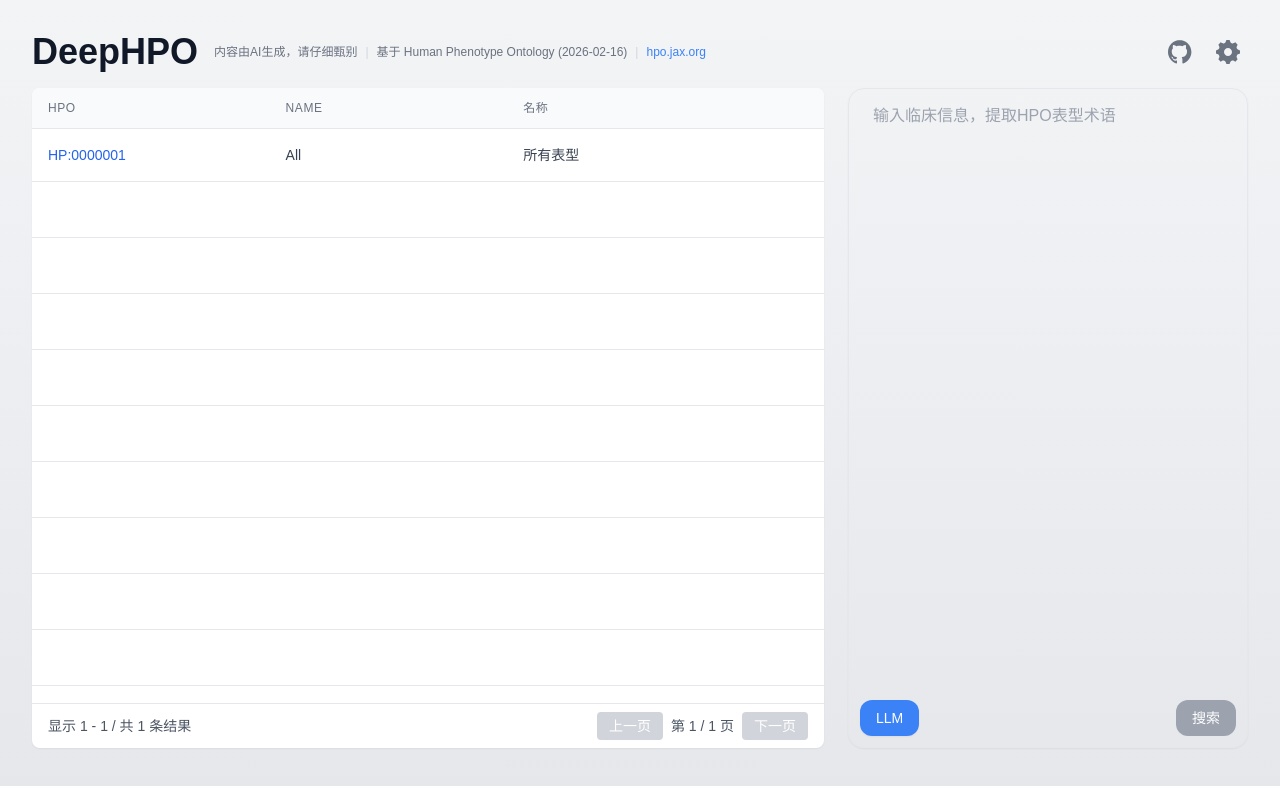
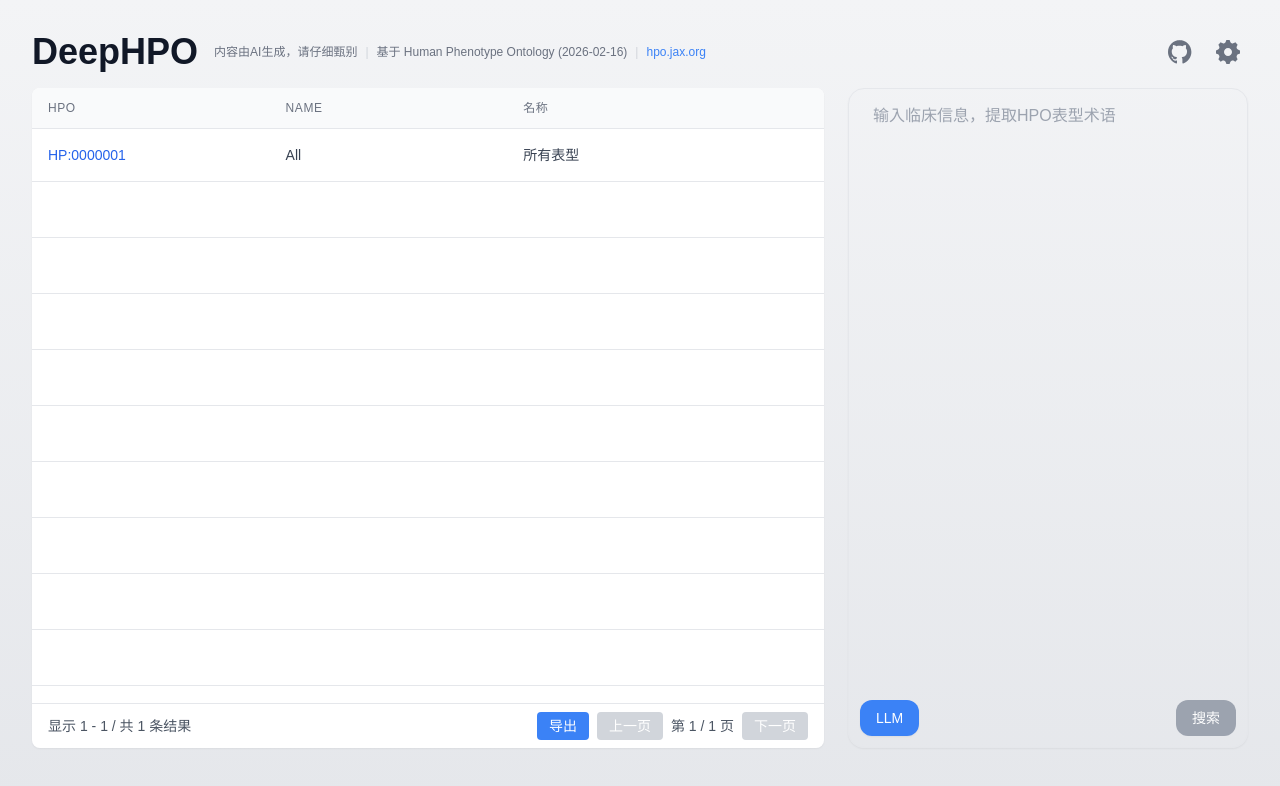
Before and after one commit to pzweuj/DeepHPO, a Next.js app: page / in a window 1280 px wide. Shown: the top 786 px of the page. Built offline with nearby package versions, Linux system fonts and the light colour scheme.

Commit message:
Update table.tsx

```diff
--- a/src/app/components/table.tsx
+++ b/src/app/components/table.tsx
@@ -179,6 +179,27 @@ export default function Table({ data, isLoading }: TableProps) {
           </div>
           <div className="flex items-center gap-2">
             <button
+              onClick={() => {
+                const header = 'HPO\tName\t名称\tDescription\t描述\t置信度\t备注';
+                const rows = safeData.map(row =>
+                  [row.hpo, row.name, row.chineseName, row.definition, row.definitionCn, row.confidence, row.remark || '-'].join('\t')
+                );
+                const content = header + '\n' + rows.join('\n');
+                const blob = new Blob(['\uFEFF' + content], { type: 'text/plain;charset=utf-8' });
+                const url = URL.createObjectURL(blob);
+                const a = document.createElement('a');
+                a.href = url;
+                const now = new Date();
+                const pad = (n: number) => n.toString().padStart(2, '0');
+                a.download = `DeepHPO_${now.toISOString().slice(0,10)}_${pad(now.getHours())}${pad(now.getMinutes())}${pad(now.getSeconds())}.txt`;
+                a.click();
+                URL.revokeObjectURL(url);
+              }}
+              className="px-3 py-1 rounded bg-blue-500 text-white hover:bg-blue-600 transition-colors"
+            >
+              导出
+            </button>
+            <button
               onClick={() => table.previousPage()}
               disabled={!table.getCanPreviousPage()}
               className="px-3 py-1 rounded bg-blue-500 text-white disabled:bg-gray-300 disabled:cursor-not-allowed hover:bg-blue-600 transition-colors"
```
